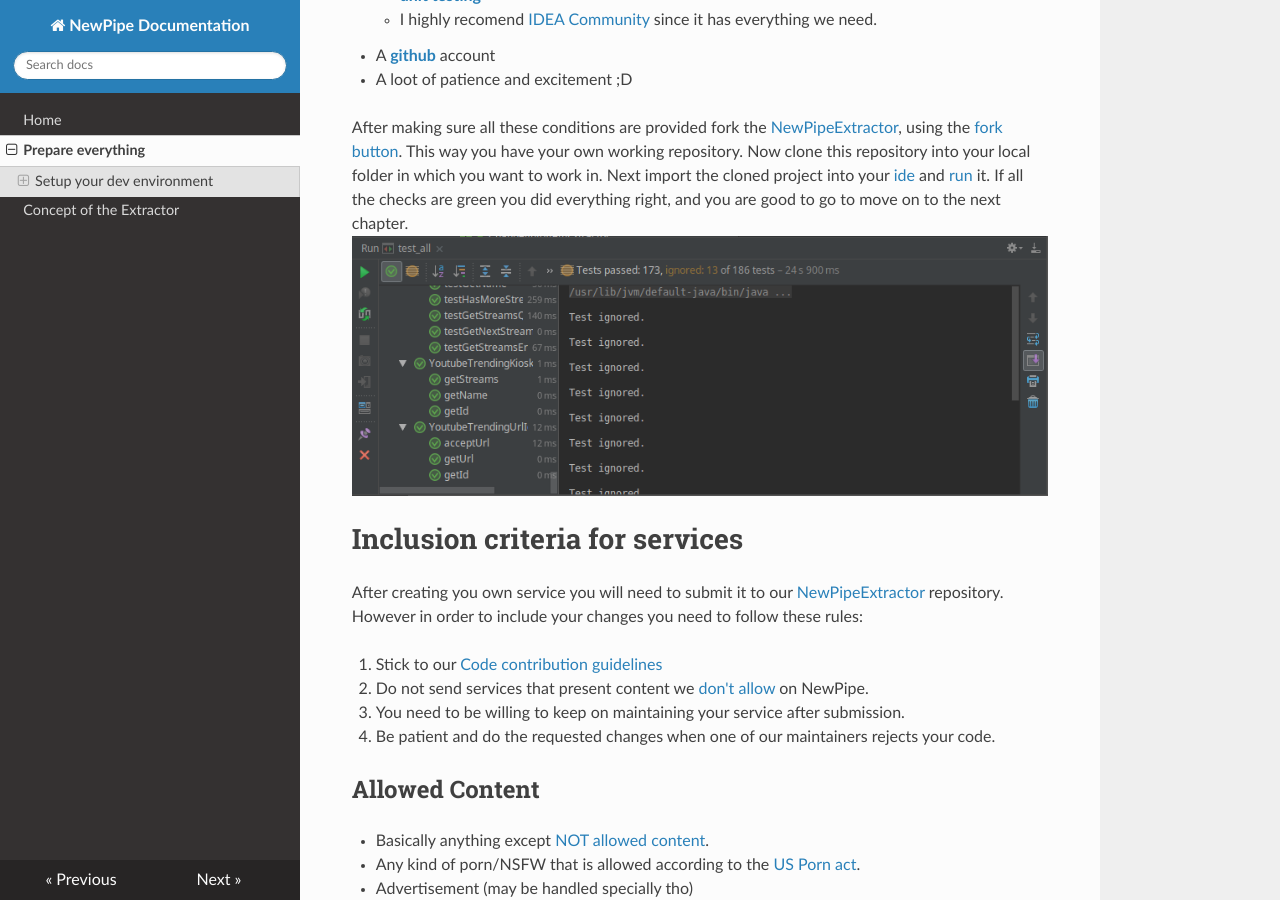
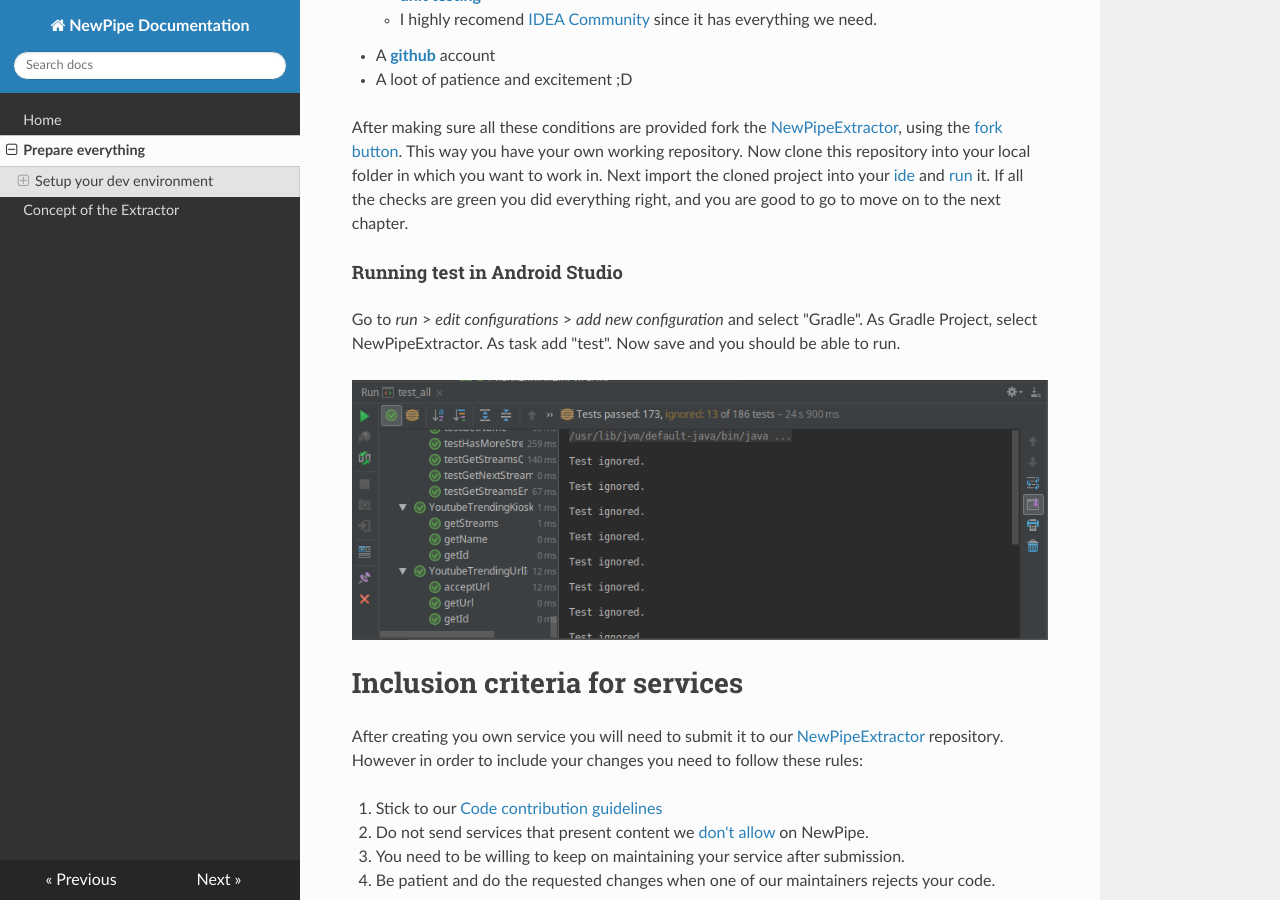
Before and after one commit to TeamNewPipe/documentation, an MkDocs documentation site: the page built from docs/00_Prepare_everything.md, in a window 1280 px wide and 900 px high, scrolled down 716 px. Built offline with MkDocs 1.6.1, drawn with Linux system fonts in a browser that asks for light colours; nearby versions of some CDN libraries.

Commit message:
adds instruction on how to run tests in android studio
If I ran the right tests in https://github.com/TeamNewPipe/NewPipeExtractor/pull/100#issuecomment-414696293, this should be the instructions

```diff
--- a/docs/00_Prepare_everything.md
+++ b/docs/00_Prepare_everything.md
@@ -33,6 +33,12 @@
 Next import the cloned project into your [ide](https://www.jetbrains.com/help/idea/configuring-projects.html#importing-project)
 and [run](https://www.jetbrains.com/help/idea/performing-tests.html) it.
 If all the checks are green you did everything right, and you are good to go to move on to the next chapter.
+
+#### Running test in Android Studio
+
+Go to _run_ > _edit configurations_ > _add new configuration_ and select "Gradle".
+As Gradle Project, select NewPipeExtractor. As task add "test". Now save and you should be able to run.
+
 ![tests passed on idea](img/prepare_tests_passed.png)
 
 # Inclusion criteria for services
```
